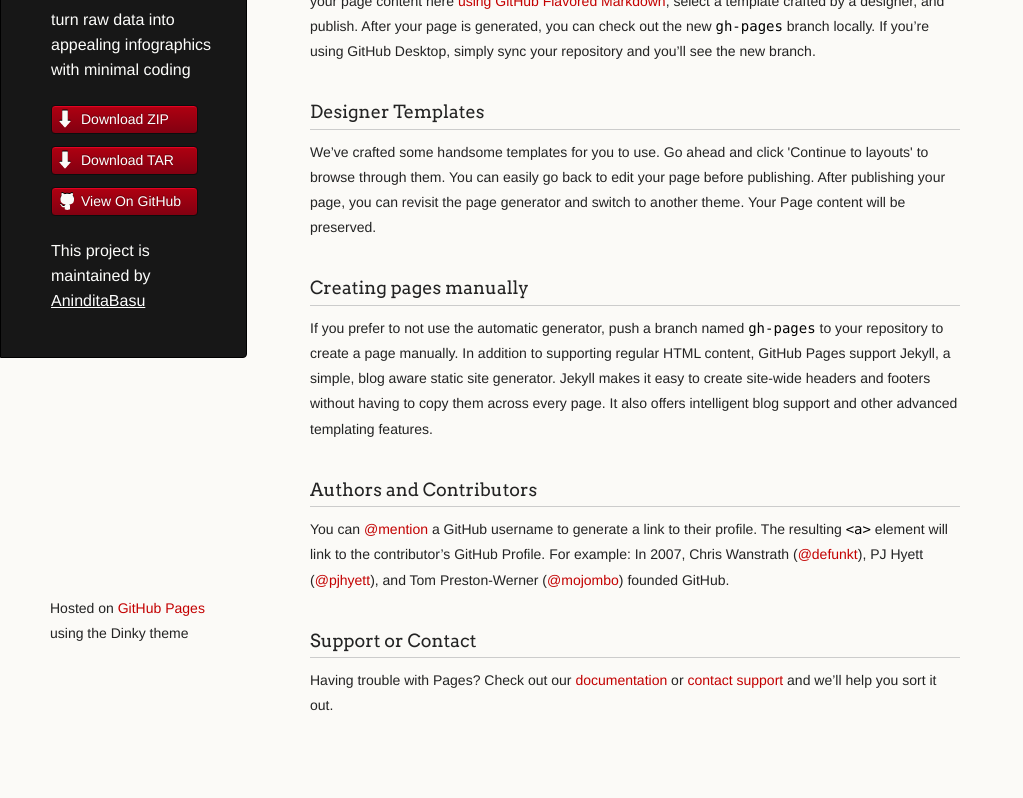
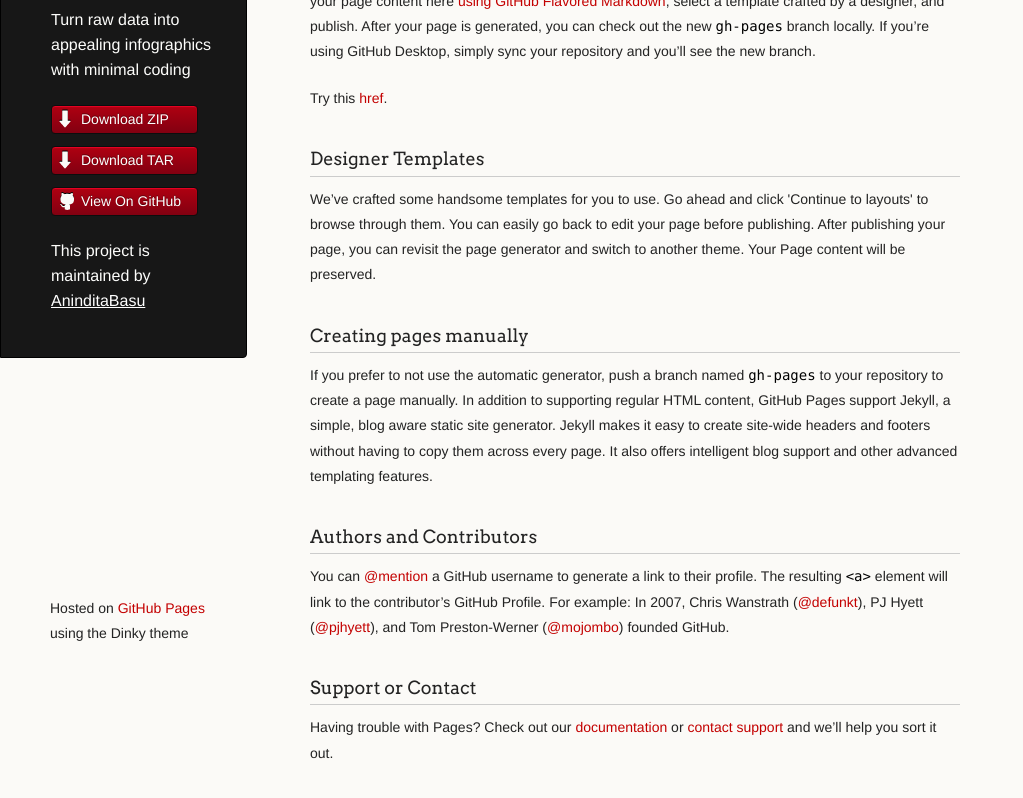
Before and after one commit to AninditaBasu/visualisations, a plain HTML site: page index.html in a window 1280 px wide. Shown: the part 122-920 px from the top of the page, without its empty margins (0-1023 px from the left). Drawn offline with Linux system fonts and the light colour scheme.

Commit message:
Update index.html

```diff
--- a/index.html
+++ b/index.html
@@ -17,7 +17,7 @@
     <div class="wrapper">
       <header>
         <h1 class="header">Visualisations</h1>
-        <p class="header">turn raw data into appealing infographics with minimal coding</p>
+        <p class="header">Turn raw data into appealing infographics with minimal coding</p>
 
         <ul>
           <li class="download"><a class="buttons" href="https://github.com/AninditaBasu/visualisations/zipball/master">Download ZIP</a></li>
@@ -34,6 +34,8 @@
 <a id="welcome-to-github-pages" class="anchor" href="#welcome-to-github-pages" aria-hidden="true"><span aria-hidden="true" class="octicon octicon-link"></span></a>Welcome to GitHub Pages.</h3>
 
 <p>This automatic page generator is the easiest way to create beautiful pages for all of your projects. Author your page content here <a href="https://guides.github.com/features/mastering-markdown/">using GitHub Flavored Markdown</a>, select a template crafted by a designer, and publish. After your page is generated, you can check out the new <code>gh-pages</code> branch locally. If you’re using GitHub Desktop, simply sync your repository and you’ll see the new branch.</p>
+
+<p>Try this <a href = "https://raw.githubusercontent.com/AninditaBasu/visualisations/master/mb_weapons.html">href</a>.</p>
 
 <h3>
 <a id="designer-templates" class="anchor" href="#designer-templates" aria-hidden="true"><span aria-hidden="true" class="octicon octicon-link"></span></a>Designer Templates</h3>
```
